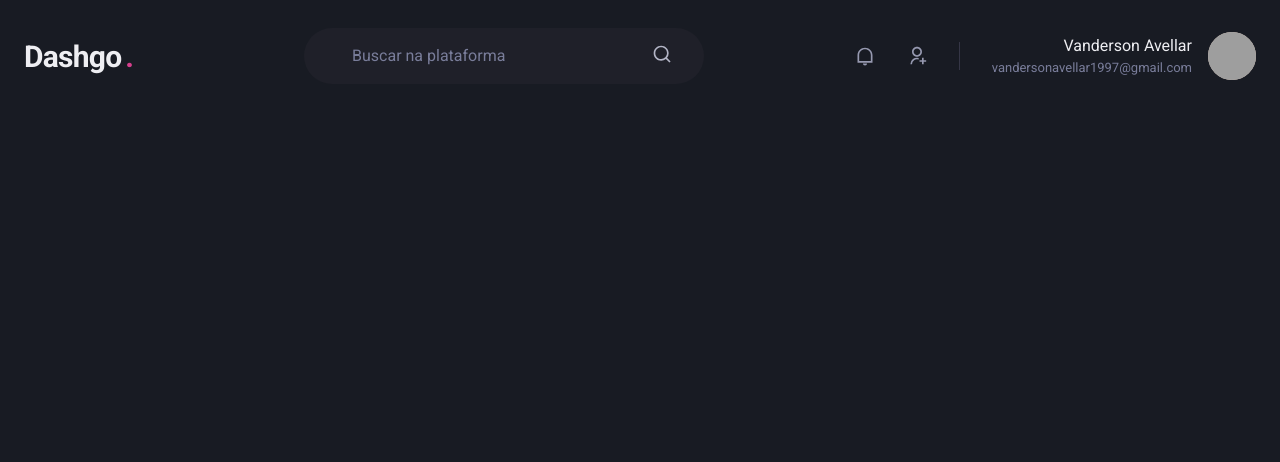
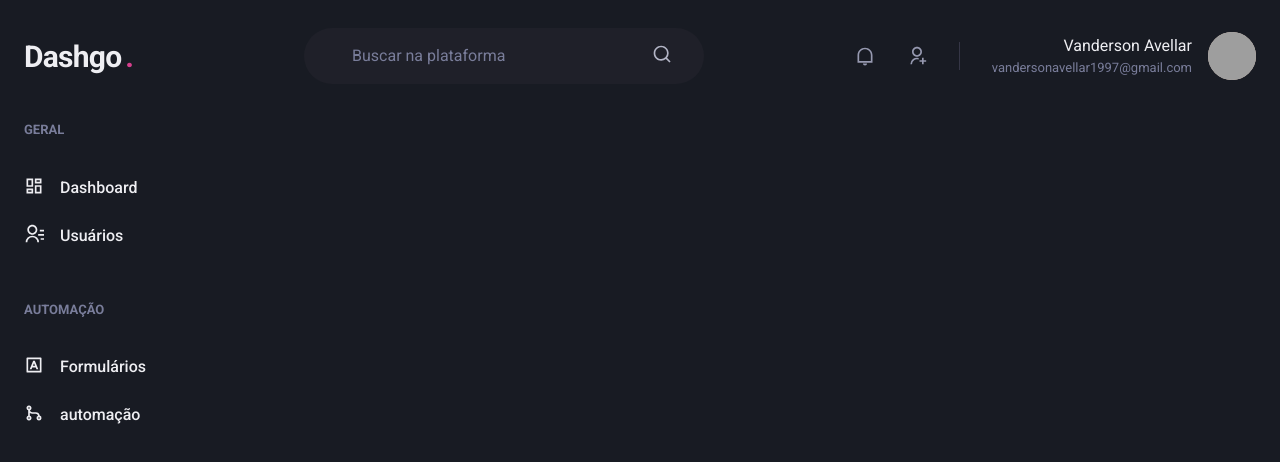
Before and after one commit to avellar2/dashgo, a Next.js app: page /dashboard in a window 1280 px wide. Shown: the top 462 px of the page. Built offline with nearby package versions, Linux system fonts and the light colour scheme; grey boxes are pictures that could not be loaded.

Commit message:
Componente: Sidebar

```diff
--- /dev/null
+++ b/src/components/Sidebar.tsx
@@ -0,0 +1,42 @@
+import { Box, Icon, Link, Stack, Text } from "@chakra-ui/react";
+import { RiContactsLine, RiDashboardLine, RiGitMergeLine, RiInputMethodLine } from "react-icons/ri";
+
+export function Sidebar() {
+    return (
+        <Box as='aside' w={'64'} mr={'8'}>
+            <Stack spacing='12' align={'flex-start'}>
+                <Box>
+                    <Text fontWeight={'bold'} color='gray.400' fontSize={'small'}>GERAL</Text>
+                    <Stack spacing={'4'} mt='8' align={'stretch'}>
+                        <Link display={'flex'} align={'center'} py='1'>
+                            <Icon as={RiDashboardLine} fontSize='20'/>
+                            <Text ml='4' fontWeight='medium'>Dashboard</Text>
+                        </Link>
+
+                        <Link display={'flex'} align={'center'} py='1'>
+                            <Icon as={RiContactsLine} fontSize='20'/>
+                            <Text ml='4' fontWeight='medium'>Usuários</Text>
+                        </Link>
+
+                    </Stack>
+                </Box>
+
+                <Box>
+                    <Text fontWeight={'bold'} color='gray.400' fontSize={'small'}>AUTOMAÇÃO</Text>
+                    <Stack spacing={'4'} mt='8' align={'stretch'}>
+                        <Link display={'flex'} align={'center'} py='1'>
+                            <Icon as={RiInputMethodLine} fontSize='20'/>
+                            <Text ml='4' fontWeight='medium'>Formulários</Text>
+                        </Link>
+
+                        <Link display={'flex'} align={'center'} py='1'>
+                            <Icon as={RiGitMergeLine} fontSize='20'/>
+                            <Text ml='4' fontWeight='medium'>automação</Text>
+                        </Link>
+
+                    </Stack>
+                </Box>
+            </Stack>
+        </Box>
+    )
+}
--- a/src/pages/dashboard.tsx
+++ b/src/pages/dashboard.tsx
@@ -1,7 +1,15 @@
+import { Flex } from "@chakra-ui/react";
 import { Header } from "../components/Header";
+import { Sidebar } from "../components/Sidebar";
 
-export default function Dashboard (){
-    return(
-        <Header/>
-    )
+export default function Dashboard() {
+    return (
+        <Flex direction={'column'} h={'100vh'}>
+            <Header />
+
+            <Flex w='100%' my='6' maxWidth={1480} mx={'auto'} px={'6'}>
+                <Sidebar/>
+            </Flex>
+        </Flex>
+    );
 }
```
